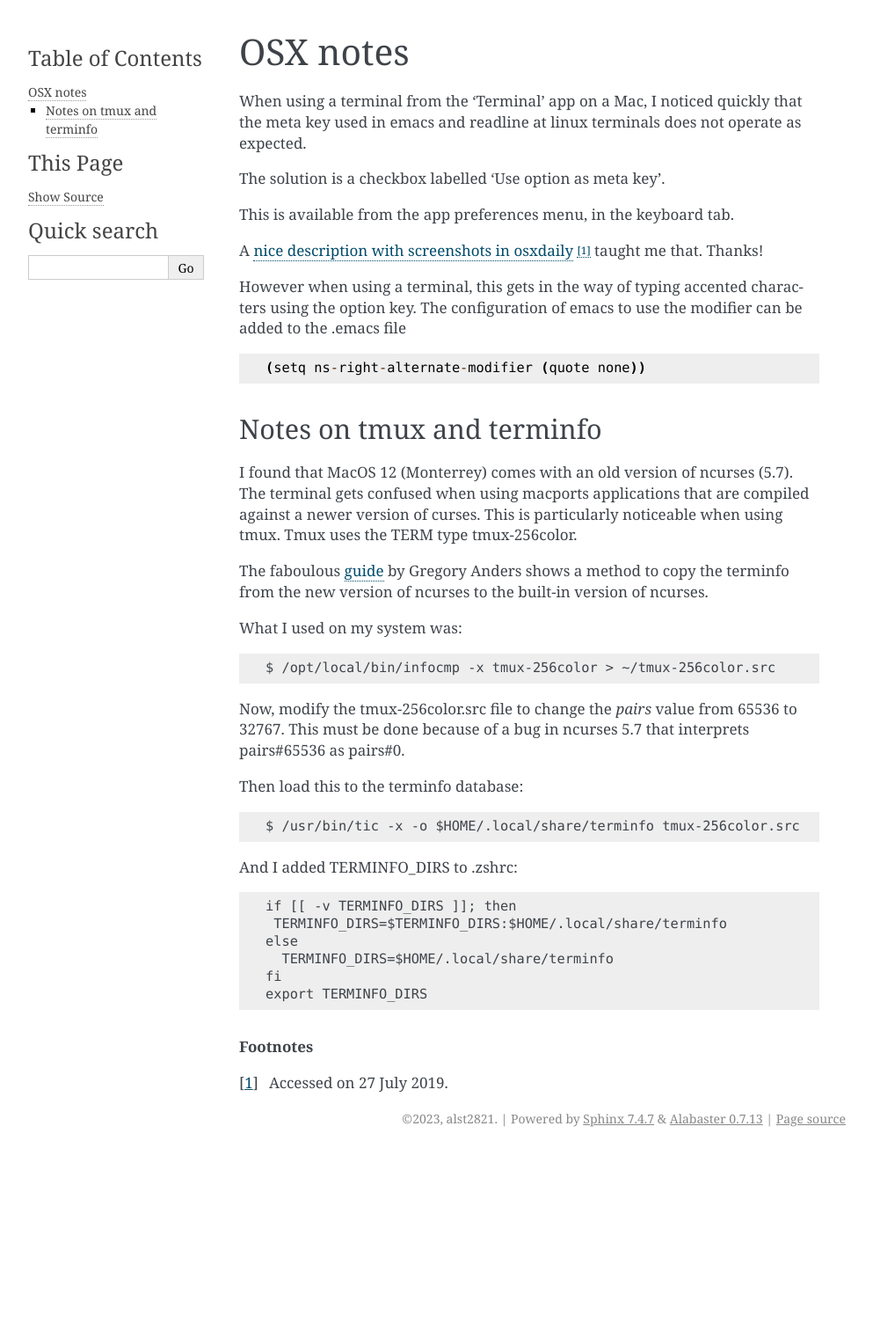
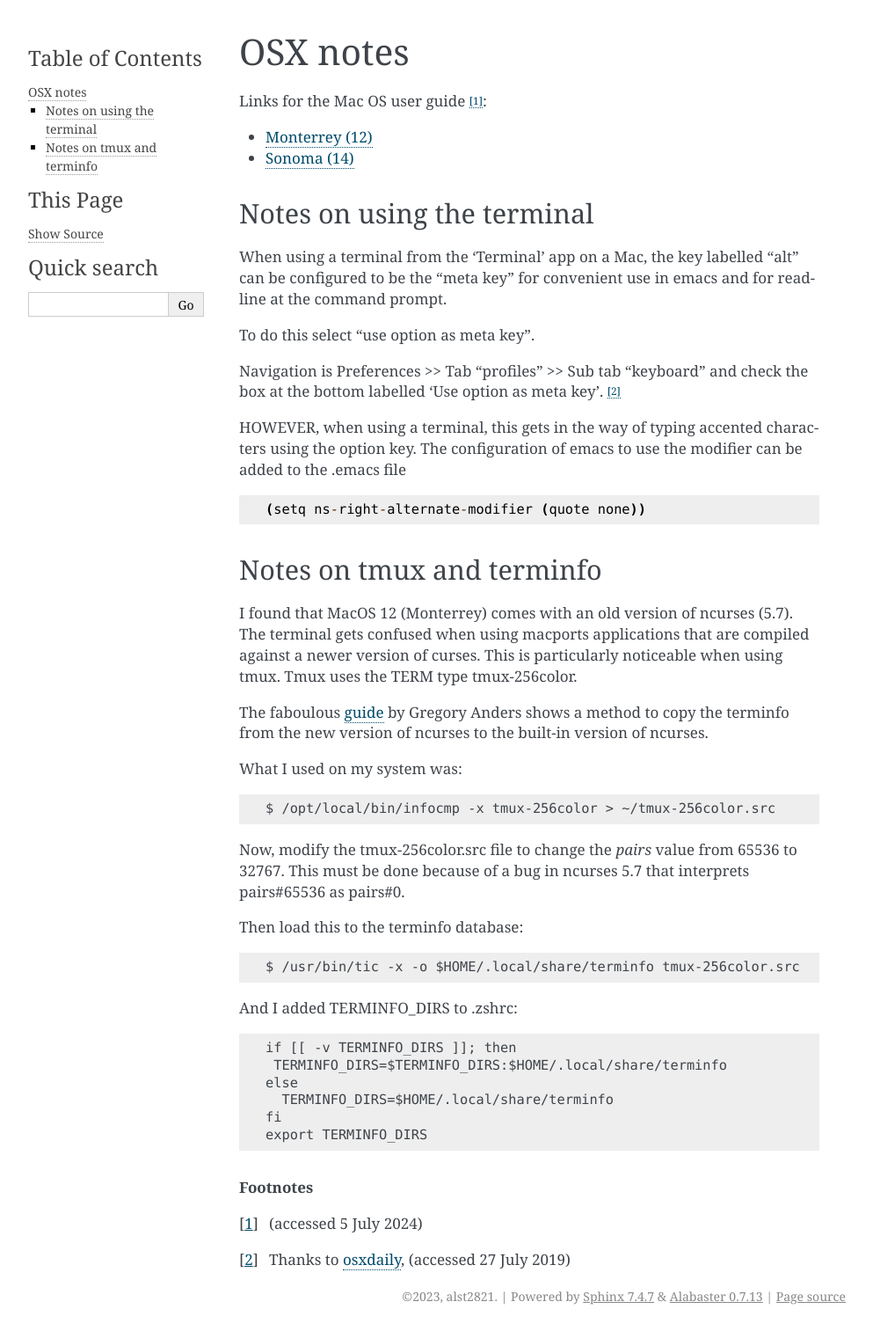
Before and after one commit to alst2821/puffer-fish, a Sphinx documentation site: the page built from doc/osx.rst, in a window 1280 px wide. Shown: the whole page at 88% size, without its empty margins (148-1141 px from the left). Built offline with Sphinx 7.4.7, drawn with Linux system fonts in a browser that asks for light colours; before the commit the page ends 1311 px from its top, so only the background shows below that.

Commit message:
osx notes

```diff
--- a/doc/osx.rst
+++ b/doc/osx.rst
@@ -2,19 +2,26 @@
  OSX notes
 ===========
 
-When using a terminal from the 'Terminal' app on a Mac, I noticed
-quickly that the meta key used in emacs and readline at linux
-terminals does not operate as expected.
+Links for the Mac OS user guide [#f1]_:
 
-The solution is a checkbox labelled 'Use option as meta key'.
+* `Monterrey (12) <https://support.apple.com/en-gb/guide/mac-help/welcome/12.0/mac>`_
 
-This is available from the app preferences menu, in the keyboard tab.
+* `Sonoma (14) <https://support.apple.com/en-gb/guide/mac-help/mchld1690538/14.0/mac/14.0>`_
 
-A `nice description with screenshots in osxdaily
-<http://osxdaily.com/2013/02/01/use-option-as-meta-key-in-mac-os-x-terminal/>`_ [#f1]_
-taught me that. Thanks!
 
-However when using a terminal, this gets in the way of typing
+Notes on using the terminal
+^^^^^^^^^^^^^^^^^^^^^^^^^^^
+
+When using a terminal from the 'Terminal' app on a Mac, the key
+labelled "alt" can be configured to be the "meta key" for convenient
+use in emacs and for readline at the command prompt.
+
+To do this select "use option as meta key".
+
+Navigation is Preferences >> Tab "profiles" >> Sub tab "keyboard" and
+check the box at the bottom labelled 'Use option as meta key'. [#f2]_
+
+HOWEVER, when using a terminal, this gets in the way of typing
 accented characters using the option key.
 The configuration of emacs to use the modifier can be added to the .emacs file
 ::
@@ -57,4 +64,7 @@ And I added TERMINFO_DIRS to .zshrc::
 
 .. rubric:: Footnotes
 
-.. [#f1] Accessed on 27 July 2019.
+.. [#f1] (accessed 5 July 2024)
+
+.. [#f2] Thanks to `osxdaily <http://osxdaily.com/2013/02/01/use-option-as-meta-key-in-mac-os-x-terminal/>`_,
+         (accessed 27 July 2019)
```
